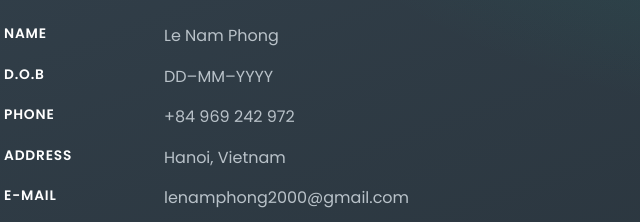
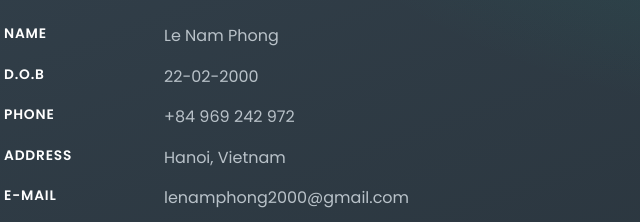
Before and after one commit to Peterle220220/Peterle220220.github.io, a plain HTML site: page index.html in a window 1280 px wide. Shown: the part 268-490 px from the top of the page, 102-742 px from the left. Drawn offline with Linux system fonts and the light colour scheme.

Commit message:
Add real date of birth
Co-Authored-By: Claude Opus 5 <noreply@anthropic.com>

```diff
--- a/index.html
+++ b/index.html
@@ -223,7 +223,7 @@ footer{border-top:1px solid var(--line); padding:26px 0; text-align:center; colo
               <div class="divide"></div>
               <div class="dl">
                 <div class="row"><div class="k">Name</div><div class="v">Le Nam Phong</div></div>
-                <div class="row"><div class="k">D.O.B</div><div class="v">DD–MM–YYYY</div></div>
+                <div class="row"><div class="k">D.O.B</div><div class="v">22-02-2000</div></div>
                 <div class="row"><div class="k">Phone</div><div class="v">+84 969 242 972</div></div>
                 <div class="row"><div class="k">Address</div><div class="v">Hanoi, Vietnam</div></div>
                 <div class="row"><div class="k">E-mail</div><div class="v"><a href="https://mail.google.com/mail/?view=cm&amp;fs=1&amp;to=lenamphong2000@gmail.com" target="_blank" rel="noopener">lenamphong2000@gmail.com</a></div></div>
```
